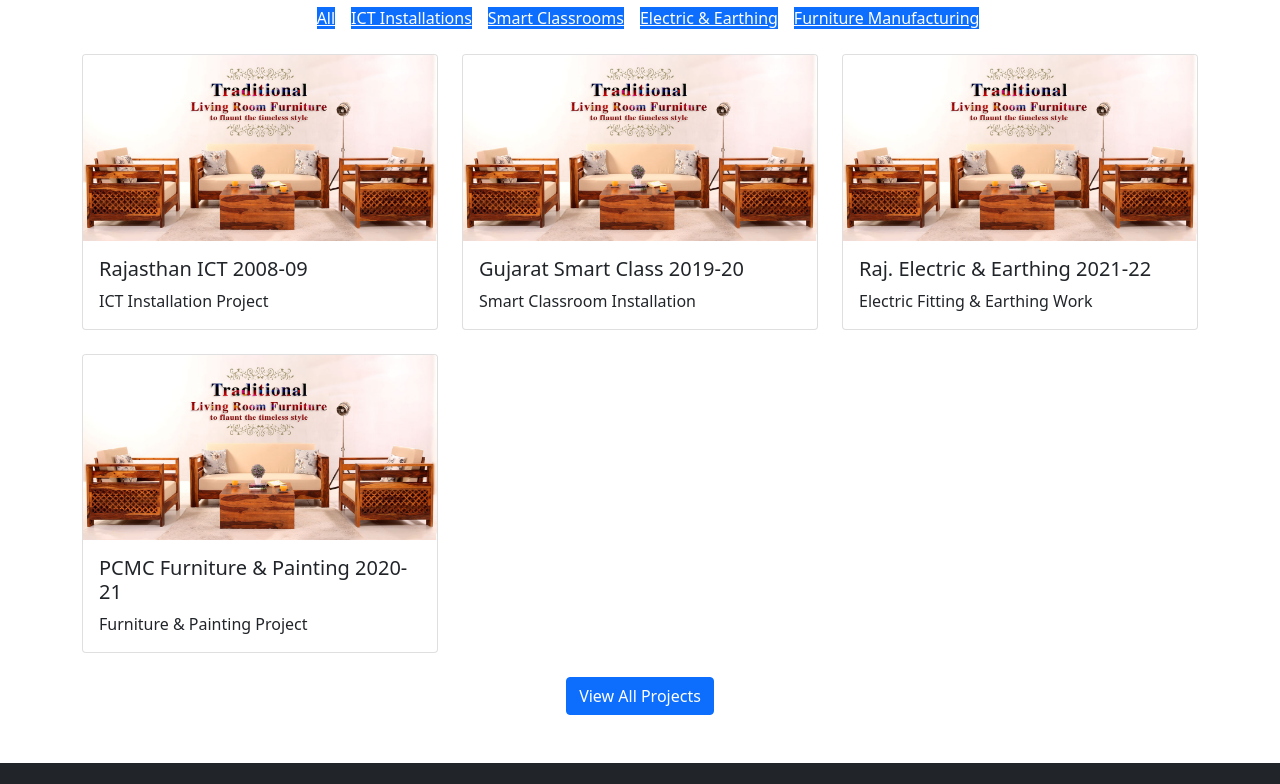
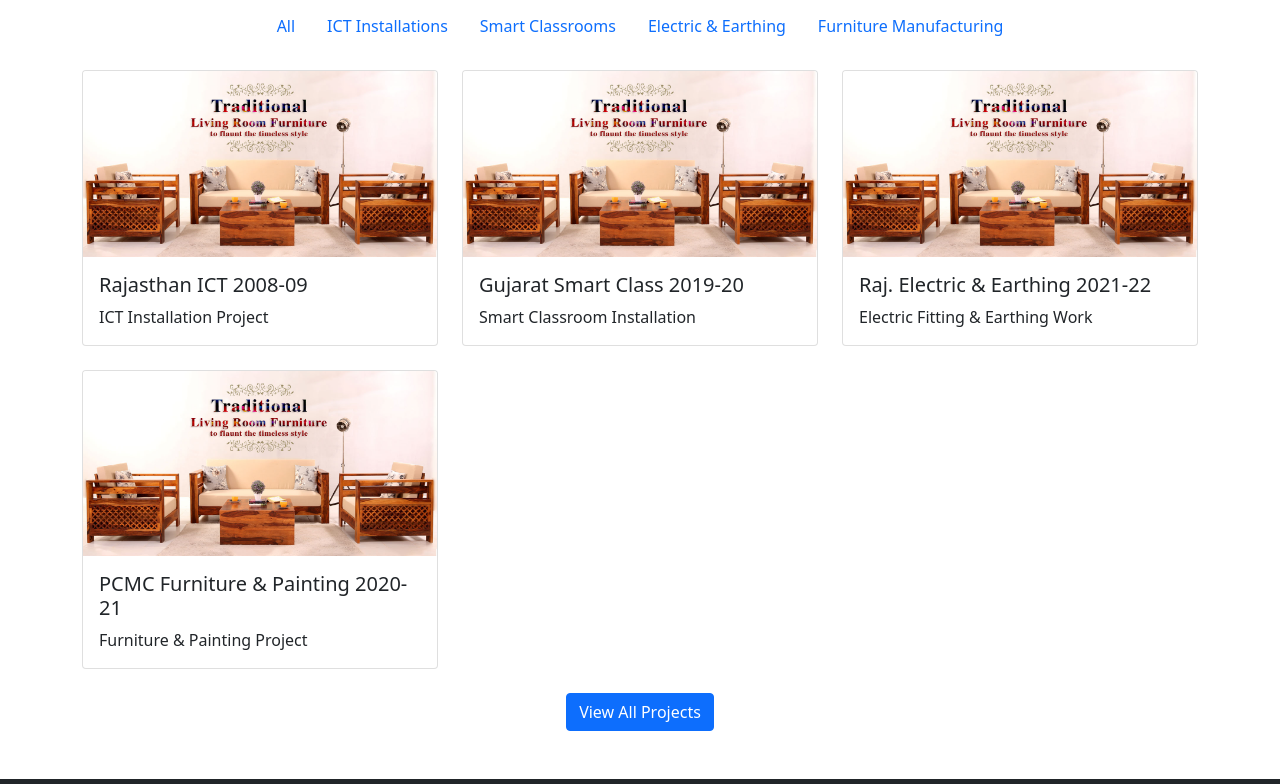
Before and after one commit to aziz-t4tech/lakshay-project, a plain HTML site: page projects.html in a window 1280 px wide. Shown: the part 152-936 px from the top of the page. Drawn offline with nearby package versions, Linux system fonts and the light colour scheme.

Commit message:
Auto-update

```diff
--- a/projects.html
+++ b/projects.html
@@ -72,19 +72,19 @@
                 <!-- Project Categories (Clickable Tabs) -->
                 <ul class="nav nav-pills justify-content-center mb-4" id="project-tabs">
                     <li class="nav-item">
-                        <a class="text-white bg-primary ms-3 data-filter="all">All</a>
+                        <a class="nav-link" data-filter="all">All</a>
                     </li>
                     <li class="nav-item">
-                        <a class="text-white bg-primary ms-3 data-filter="ict">ICT Installations</a>
+                        <a class="nav-link" data-filter="ict">ICT Installations</a>
                     </li>
                     <li class="nav-item">
-                        <a class="text-white bg-primary ms-3 data-filter="smart-class">Smart Classrooms</a>
+                        <a class="nav-link" data-filter="smart-class">Smart Classrooms</a>
                     </li>
                     <li class="nav-item">
-                        <a class="text-white bg-primary ms-3 data-filter="electric">Electric & Earthing</a>
+                        <a class="nav-link" data-filter="electric">Electric & Earthing</a>
                     </li>
                     <li class="nav-item">
-                        <a class="text-white bg-primary ms-3 data-filter="furniture">Furniture Manufacturing</a>
+                        <a class="nav-link" data-filter="furniture">Furniture Manufacturing</a>
                     </li>
                 </ul>
 
```
